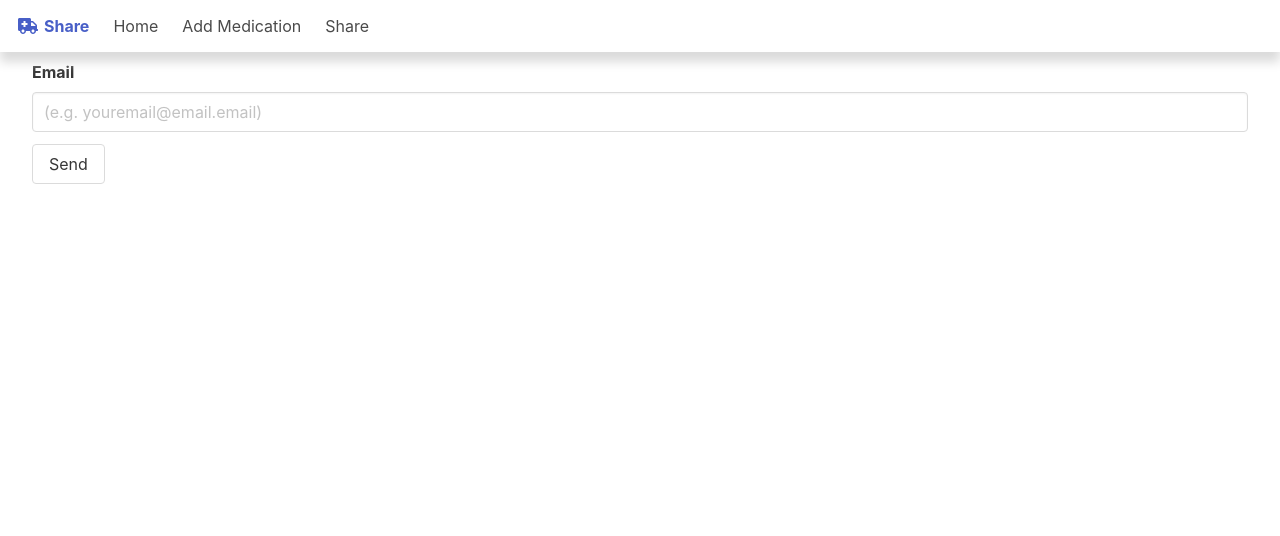
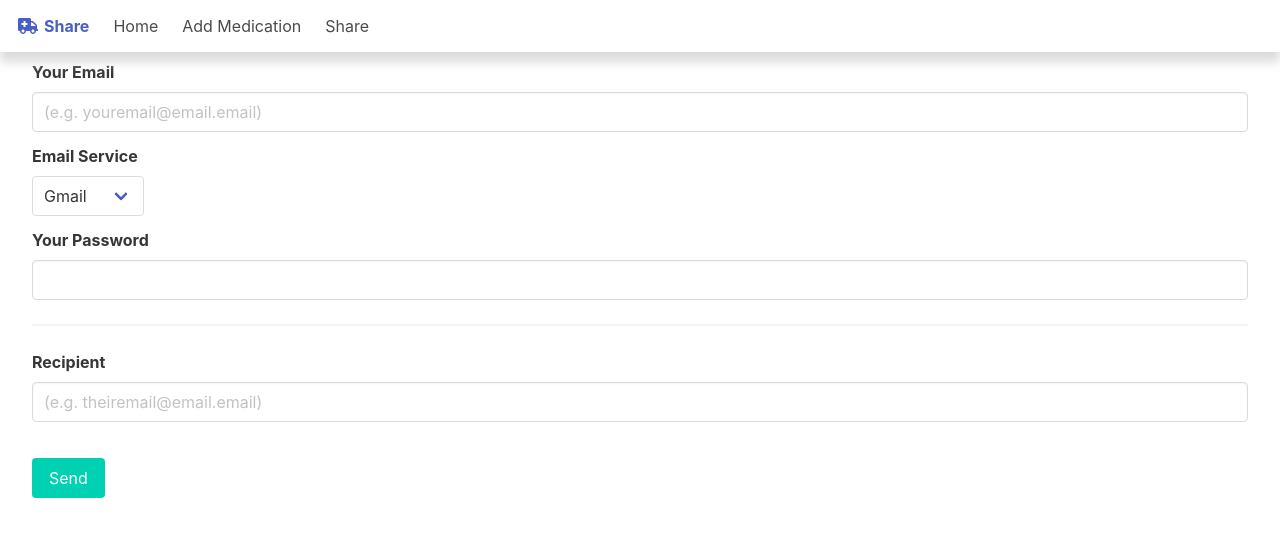
Before and after one commit to Jadens-arc/MedHelp-js, a website: page share.html in a window 1280 px wide. Drawn offline with nearby package versions, Linux system fonts and the light colour scheme.

Commit message:
front end for share page done

```diff
--- a/share.html
+++ b/share.html
@@ -80,12 +80,38 @@
   </nav>
   <div style="margin-top: 60px" class="container  is-fluid">
     <div class="field">
-      <label class="label">Email</label>
+      <label class="label">Your Email</label>
       <div class="control">
-        <input id="medication-amount" class="input" type="text" placeholder="(e.g. youremail@email.email)">
+        <input id="medication-amount" class="input" type="email" placeholder="(e.g. youremail@email.email)">
       </div>
     </div>
-    <a id="addMedBtn"class="button" type="submit" href="index.html">Send</a>
+    <div class="field">
+      <label class="label">Email Service</label>
+      <div class="select">
+        <select>
+          <option>Gmail</option>
+          <option>Yahoo</option>
+          <option>AOL</option>
+          <option>iCloud</option>
+          <option>Outlook</option>
+        </select>
+      </div>
+    </div>
+    <div class="field">
+      <label class="label">Your Password</label>
+      <div class="control">
+        <input id="medication-amount" class="input" type="password">
+      </div>
+    </div>
+    <hr>
+    <div class="field">
+      <label class="label">Recipient</label>
+      <div class="control">
+        <input id="medication-amount" class="input" type="email" placeholder="(e.g. theiremail@email.email)">
+      </div>
+    </div>
+    <br>
+    <a id="addMedBtn"class="button is-primary" type="submit" href="index.html">Send</a>
   </div>
 
 </body>
```
